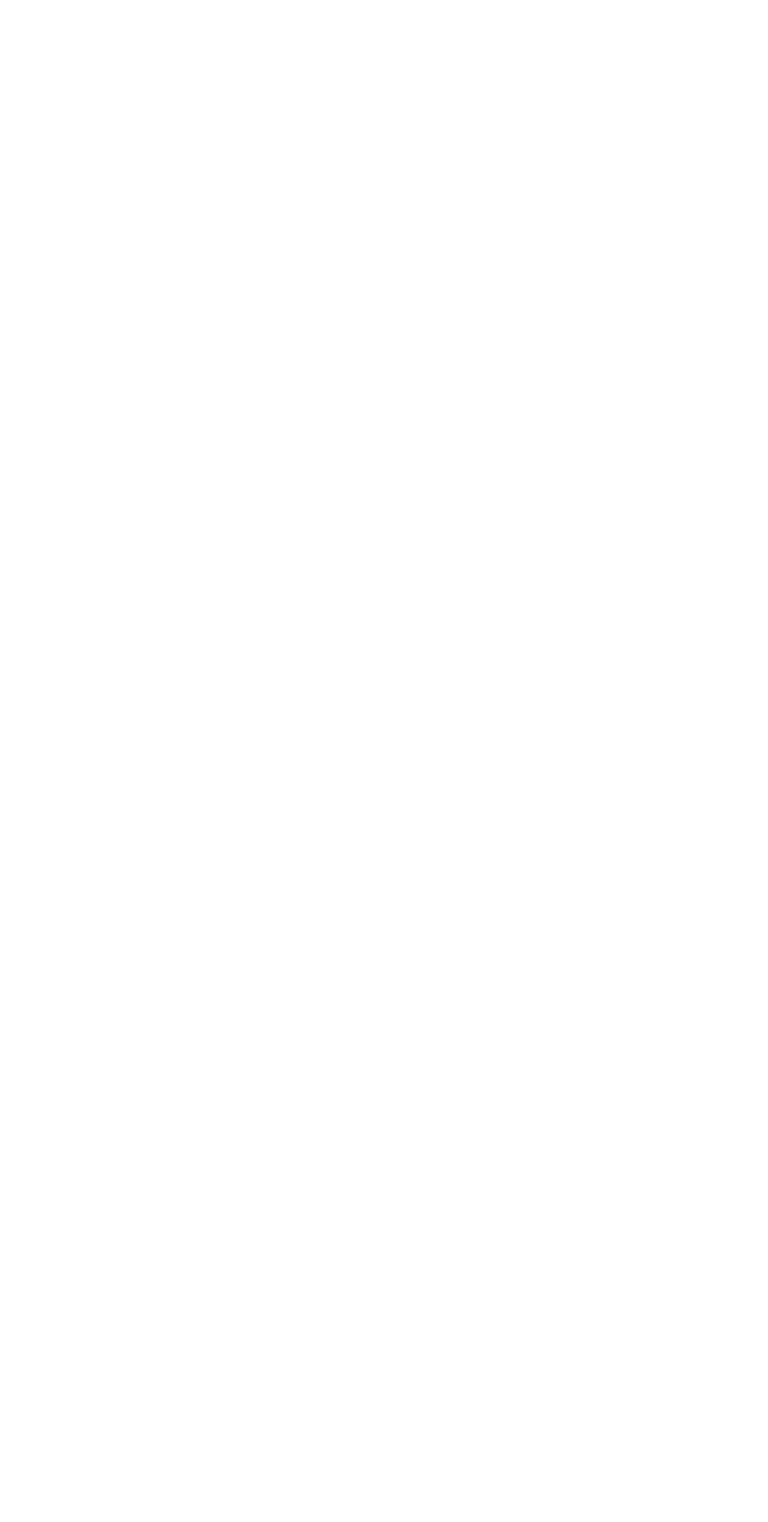
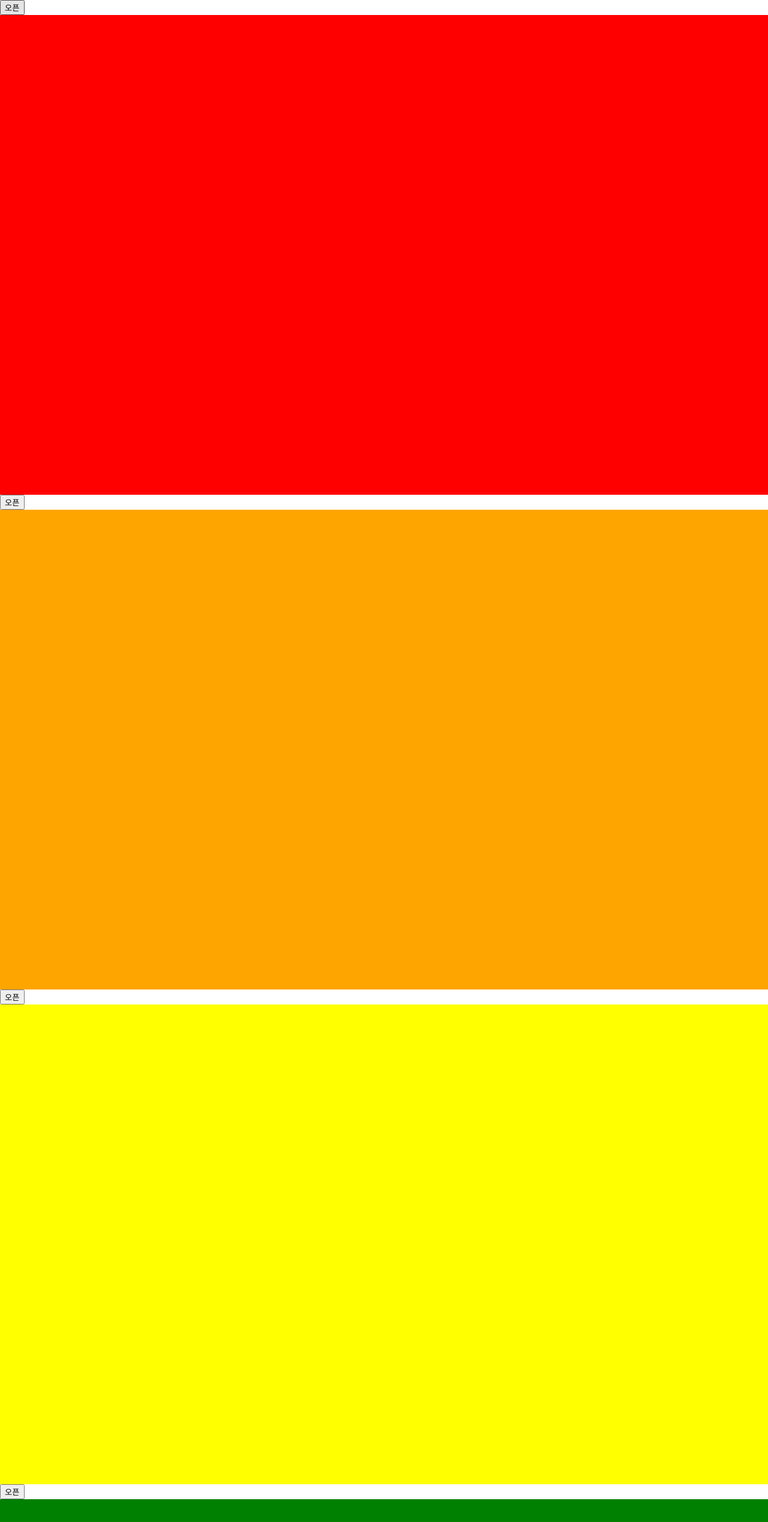
Before and after one commit to Jae0o/Jae0_React_NPM, a React (Vite) app: page / in a window 1280 px wide. Shown: the top 2538 px of the page at 60% size. Before the commit the page ends 800 px from the top, so only its background shows below. Built offline with nearby package versions, Linux system fonts and the light colour scheme.

Commit message:
🪄change: prettier 수정 반영

```diff
--- a/index.html
+++ b/index.html
@@ -4,13 +4,15 @@
     <meta charset="UTF-8" />
     <meta
       name="viewport"
-      content="width=device-width, initial-scale=1.0" />
+      content="width=device-width, initial-scale=1.0"
+    />
     <title>Jae0 Components</title>
   </head>
   <body>
     <div id="root"></div>
     <script
       type="module"
-      src="/src/main.tsx"></script>
+      src="/src/main.tsx"
+    ></script>
   </body>
 </html>
--- a/src/App.tsx
+++ b/src/App.tsx
@@ -1,11 +1,62 @@
 import React from "react";
 
 import Modal from "./lib/components/Modal/Modal";
+import useModal from "./lib/hooks/useModal/useModal";
 
 const App = () => {
+  const { isShow, handleShowModal, handleCloseModal } = useModal();
+  console.log(window.getComputedStyle(document.body).overflow);
   return (
     <>
-      <Modal />
+      <button onClick={handleShowModal}> 오픈</button>
+      <Modal
+        isShow={isShow}
+        onClose={handleCloseModal}
+      />
+
+      <div
+        style={{
+          width: "100%",
+          height: "100%",
+          backgroundColor: "red",
+        }}
+      />
+      <button onClick={handleShowModal}> 오픈</button>
+
+      <div
+        style={{
+          width: "100%",
+          height: "100%",
+          backgroundColor: "orange",
+        }}
+      />
+      <button onClick={handleShowModal}> 오픈</button>
+
+      <div
+        style={{
+          width: "100%",
+          height: "100%",
+          backgroundColor: "yellow",
+        }}
+      />
+      <button onClick={handleShowModal}> 오픈</button>
+
+      <div
+        style={{
+          width: "100%",
+          height: "100%",
+          backgroundColor: "green",
+        }}
+      />
+      <button onClick={handleShowModal}> 오픈</button>
+
+      <div
+        style={{
+          width: "100%",
+          height: "100%",
+          backgroundColor: "blue",
+        }}
+      />
     </>
   );
 };
--- a/src/index.css
+++ b/src/index.css
@@ -3,6 +3,8 @@ body {
   height: 100dvh;
   padding: 0;
   margin: 0;
+
+  overflow: auto;
 }
 
 #root {
```
